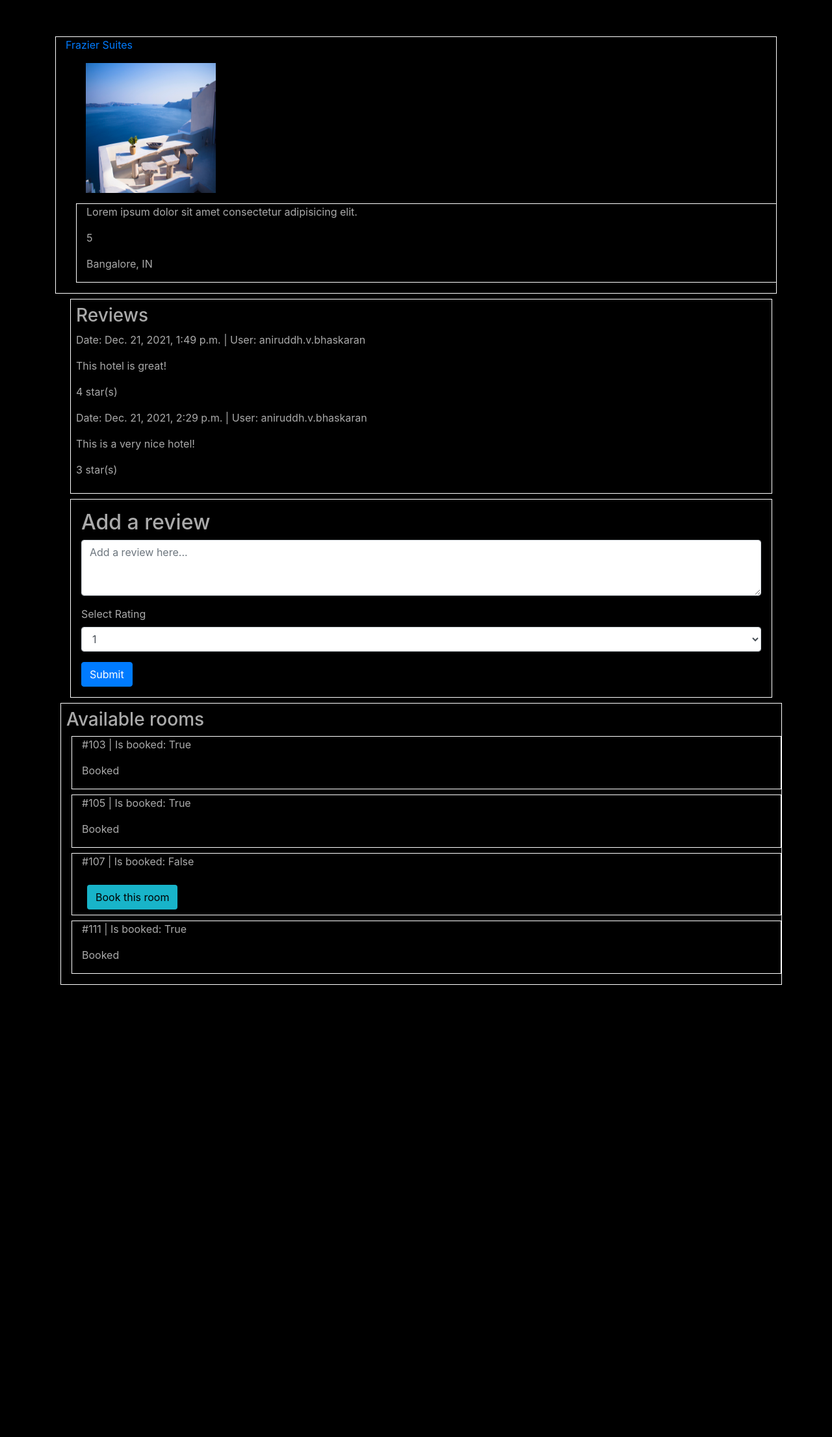
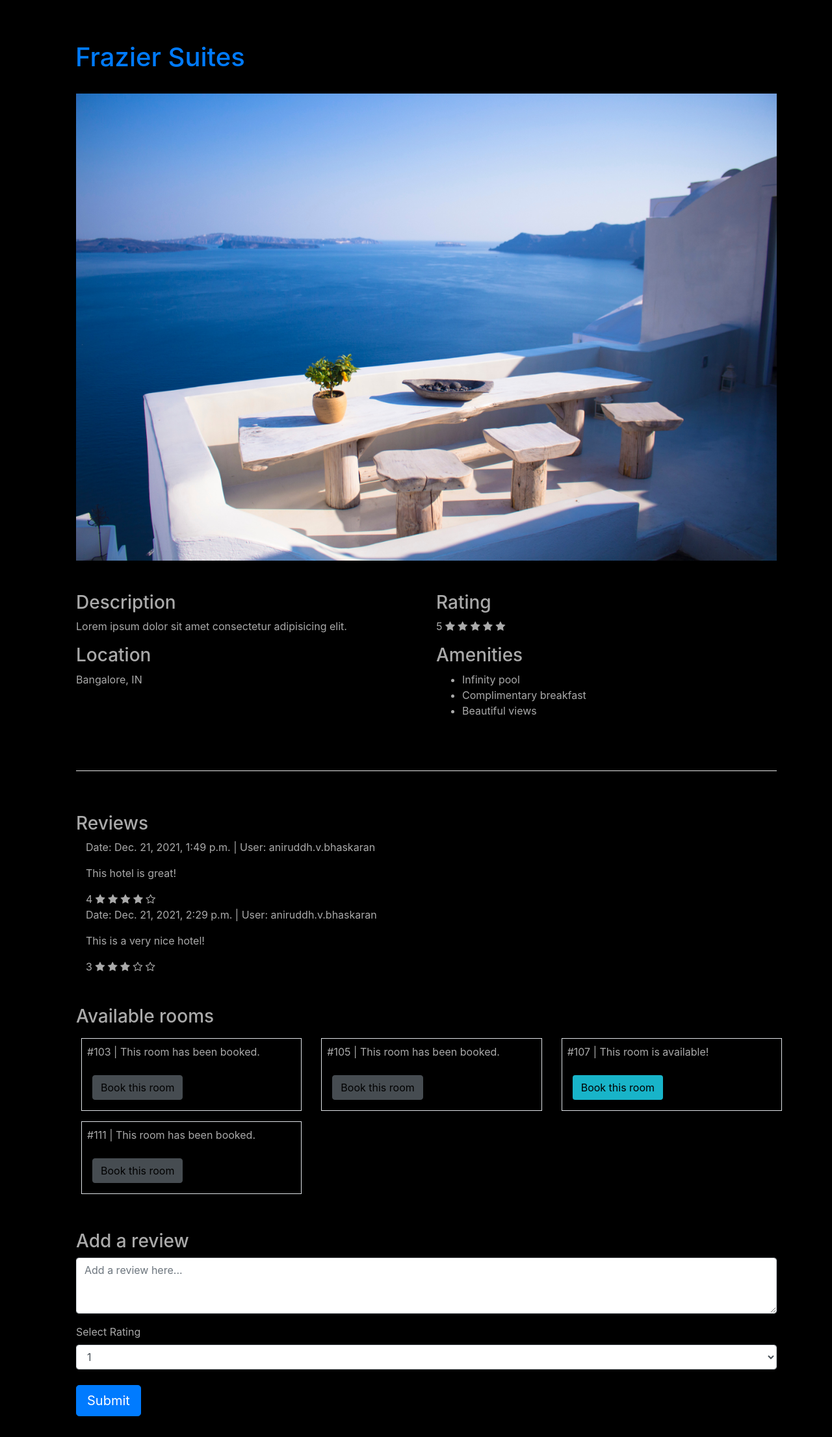
Before and after one commit to LaserTrajectory/ap-etrav-proj, a Django app: a page that uses base/templates/base/hotel.html in a window 1280 px wide. Shown: the part 88-2300 px from the top of the page at 65% size. Before the commit the page ends 1604 px from the top, so only its background shows below. Run offline with Django 3.2, Linux system fonts and the light colour scheme; data comes from the database, SQL or seed files in the repository; both versions use the stored data as it was after the commit; some libraries are stand-ins or nearby versions.

Commit message:
hotel page ui update

```diff
--- a/base/admin.py
+++ b/base/admin.py
@@ -1,8 +1,9 @@
 from django.contrib import admin
-from .models import Location, Hotel, HotelRoom, RoomBooking
+from .models import Location, Hotel, HotelRoom, RoomBooking, HotelReview
 # Register your models here.
 
 admin.site.register(Location)
 admin.site.register(Hotel)
 admin.site.register(HotelRoom)
 admin.site.register(RoomBooking)
+admin.site.register(HotelReview)
--- a/base/templates/base/hotel.html
+++ b/base/templates/base/hotel.html
@@ -2,27 +2,118 @@
 
 {% block content %}
 
-    <div class="container border border-white mt-2">
+    <div class="container m-3">
+      <h1>
         <a href="{{ hotel.get_abs_url }}">{{ hotel.hotel_name }}</a>
-        <div class="container m-3">
-            <img src="{{ hotel.image.url }}" alt="" width="200" height="200">
-        </div>
-        <div class="container border border-white m-3">
-            <p>{{ hotel.description }}</p>
-            <p>{{ hotel.hotel_rating }}</p>
-            <p>{{ hotel.location.city }}, {{ hotel.location.country }}</p>
-        </div>
+      </h1>
     </div>
 
-    <div class="container">
+    <div class="container m-3 p-3">
+      <img src="{{ hotel.image.url }}" alt="" width="100%">
+    </div>
 
-        <div class="container border border-white m-2 p-2">
-            <h3>Reviews</h3>
+    <div class="container m-3 p-3">
+      <div class="row">
+        <div class="col-md">
+          <h3>Description</h3>
+          <p>{{ hotel.description }}</p>
+        </div>
+        <div class="col-md">
+          <h3>Rating</h3>
+          {{ hotel.hotel_rating }}
+          {% if hotel.hotel_rating == 5 %}
+          <i class="fa fa-star"></i>
+          <i class="fa fa-star"></i>
+          <i class="fa fa-star"></i>
+          <i class="fa fa-star"></i>
+          <i class="fa fa-star"></i>
+          {% elif hotel.hotel_rating == 4 %}
+          <i class="fa fa-star"></i>
+          <i class="fa fa-star"></i>
+          <i class="fa fa-star"></i>
+          <i class="fa fa-star"></i>
+          <i class="fa fa-star-o"></i>
+          {% elif hotel.hotel_rating == 3 %}
+          <i class="fa fa-star"></i>
+          <i class="fa fa-star"></i>
+          <i class="fa fa-star"></i>
+          <i class="fa fa-star-o"></i>
+          <i class="fa fa-star-o"></i>
+          {% elif hotel.hotel_rating == 2 %}
+          <i class="fa fa-star"></i>
+          <i class="fa fa-star"></i>
+          <i class="fa fa-star-o"></i>
+          <i class="fa fa-star-o"></i>
+          <i class="fa fa-star-o"></i>
+          {% elif hotel.hotel_rating == 1 %}
+          <i class="fa fa-star"></i>
+          <i class="fa fa-star-o"></i>
+          <i class="fa fa-star-o"></i>
+          <i class="fa fa-star-o"></i>
+          <i class="fa fa-star-o"></i>
+          {% endif %}
+        </div>
+      </div>
+      <div class="row">
+        <div class="col-md">
+          <h3>Location</h3>
+          <p>{{ hotel.location.city }}, {{ hotel.location.country }}</p>
+        </div>
+        <div class="col-md">
+          <h3>Amenities</h3>
+          <ul>
+            <li>Infinity pool</li>
+            <li>Complimentary breakfast</li>
+            <li>Beautiful views</li>
+          </ul>
+        </div>
+      </div>
+    </div>
+
+    <div class="container m-3 p-3">
+      <hr style="background-color: white;">
+    </div>
+
+    <div class="container m-3 p-3">
+      <div class="row">
+        <div class="col-md">
+          <h3>Reviews</h3>
             {% for review in reviews %}
-              <div>
+              <div class="container">
                 <p>Date: {{ review.post_date }} | User: {{ review.user.username }}</p>
                 <p>{{ review.review }}</p>
-                <p>{{ review.user_rating }} star(s)</p>
+                {{ review.user_rating }}
+                {% if review.user_rating == 5 %}
+                <i class="fa fa-star"></i>
+                <i class="fa fa-star"></i>
+                <i class="fa fa-star"></i>
+                <i class="fa fa-star"></i>
+                <i class="fa fa-star"></i>
+                {% elif review.user_rating == 4 %}
+                <i class="fa fa-star"></i>
+                <i class="fa fa-star"></i>
+                <i class="fa fa-star"></i>
+                <i class="fa fa-star"></i>
+                <i class="fa fa-star-o"></i>
+                {% elif review.user_rating == 3 %}
+                <i class="fa fa-star"></i>
+                <i class="fa fa-star"></i>
+                <i class="fa fa-star"></i>
+                <i class="fa fa-star-o"></i>
+                <i class="fa fa-star-o"></i>
+                {% elif review.user_rating == 2 %}
+                <i class="fa fa-star"></i>
+                <i class="fa fa-star"></i>
+                <i class="fa fa-star-o"></i>
+                <i class="fa fa-star-o"></i>
+                <i class="fa fa-star-o"></i>
+                {% elif review.user_rating == 1 %}
+                <i class="fa fa-star"></i>
+                <i class="fa fa-star-o"></i>
+                <i class="fa fa-star-o"></i>
+                <i class="fa fa-star-o"></i>
+                <i class="fa fa-star-o"></i>
+                {% endif %}
               </div>
             {% empty %}
               <div>
@@ -30,9 +121,36 @@
               </div>
             {% endfor %}
         </div>
+      </div>
+    </div>
 
-        <div class="container border border-white m-2 p-3">
-            <h2>Add a review</h2>
+    <div class="container m-3 p-3">
+      <div class="row">
+        <div class="col-lg">
+          <h3>Available rooms</h3>
+        </div>
+      </div>
+      <div class="row">
+        {% for room in rooms %}
+        <div class="col-lg-4">
+            <div class="container m-2 p-2 border border-grey">
+                {% if room.is_booked != True %}
+                    <p>#{{ room.room_number }} | This room is available!</p>
+                    <a class="btn bg-steel btn-md ml-1 m-2" href="{{ room.get_abs_url }}" style="color: black;">Book this room <span class="sr-only">(current)</span></a>
+                {% else %}
+                    <p>#{{ room.room_number }} | This room has been booked.</p>
+                    <a class="btn btn-secondary btn-md ml-1 m-2 disabled" href="{{ room.get_abs_url }}" style="color: black;" disabled>Book this room <span class="sr-only">(current)</span></a>
+                {% endif %}
+            </div>
+        </div>
+        {% endfor %}
+      </div>
+    </div>
+
+    <div class="container m-3 p-3">
+      <div class="row">
+        <div class="col-lg">
+          <h3>Add a review</h2>
             <form method="POST" action="">
                 {% csrf_token %}
                 <div class="form-group">
@@ -50,24 +168,11 @@
                     </select>
                   </div>
                 </div>
-                <button type="submit" class="btn btn-primary">Submit</button>
+                <button type="submit" class="btn btn-primary btn-lg mt-2">Submit</button>
             </form>
         </div>
+      </div>
     </div>
 
 
-    <div class="container border border-white m-2 p-2">
-        <h3>Available rooms</h3>
-        {% for room in rooms %}
-            <div class="container border border-white m-2">
-                <p>#{{ room.room_number }} | Is booked: {{ room.is_booked }} </p>
-                {% if room.is_booked != True %}
-                    <a class="btn bg-steel btn-md ml-1 m-2" href="{{ room.get_abs_url }}" style="color: black;">Book this room <span class="sr-only">(current)</span></a>
-                {% else %}
-                    <p>Booked</p>
-                {% endif %}
-            </div>
-        {% endfor %}
-    </div>
-
 {% endblock content %}
--- a/base/templates/base/hotel_list.html
+++ b/base/templates/base/hotel_list.html
@@ -171,9 +171,6 @@
                 <a>
                     <img src="{{ hotel.image.url }}" alt="" width="200" height="200">
                 </a>
-                <span class="product-discount-label">
-                  -20%
-                </span>
               </div>
               <div class="product-content">
                 <h3 class="title">
@@ -186,6 +183,7 @@
                       border-color: black;
                     }
                   </style>
+                  <span class="ml-1">{{ hotel.hotel_rating }} </span>
                   {% if hotel.hotel_rating == 5 %}
                   <i class="fa fa-star"></i>
                   <i class="fa fa-star"></i>
@@ -217,7 +215,6 @@
                   <i class="fa fa-star-o"></i>
                   <i class="fa fa-star-o"></i>
                   {% endif %}
-                  <span class="ml-1">{{ hotel.hotel_rating }} <a href="#!" class="material-tooltip-main card-link" data-toggle="tooltip" data-placement="top" title="Read reviews">(542 reviews)</a></span>
   </ul>
                 </div>
                 <div class="availability">
--- a/base/templates/base/recommendations.html
+++ b/base/templates/base/recommendations.html
@@ -8,7 +8,7 @@
       <div>
         <h1><span class="text-warning"> Need a Penthouse in Manali? Or a Hotel Room in Bombay? </span></h1>
         <p class="lead my-4">
-          Checkout the Best Hotel Aggretor in the Country
+          Checkout the Best Hotel Aggregator in the Country
         </p>
         <a href="{% url 'base:hotels' %}" class="btn btn-info btn-warning btn-lg mb-3" role="button">View Hotels</a>
   </div>
```
Also changed, not shown: db.sqlite3.
